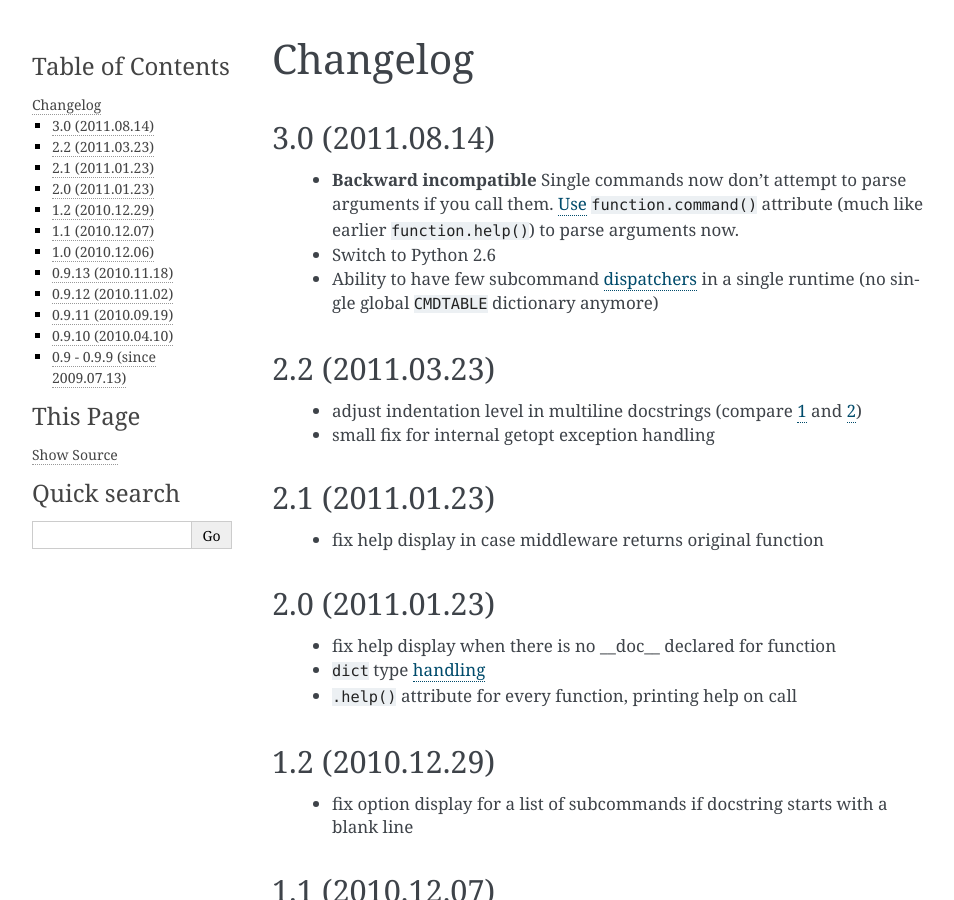
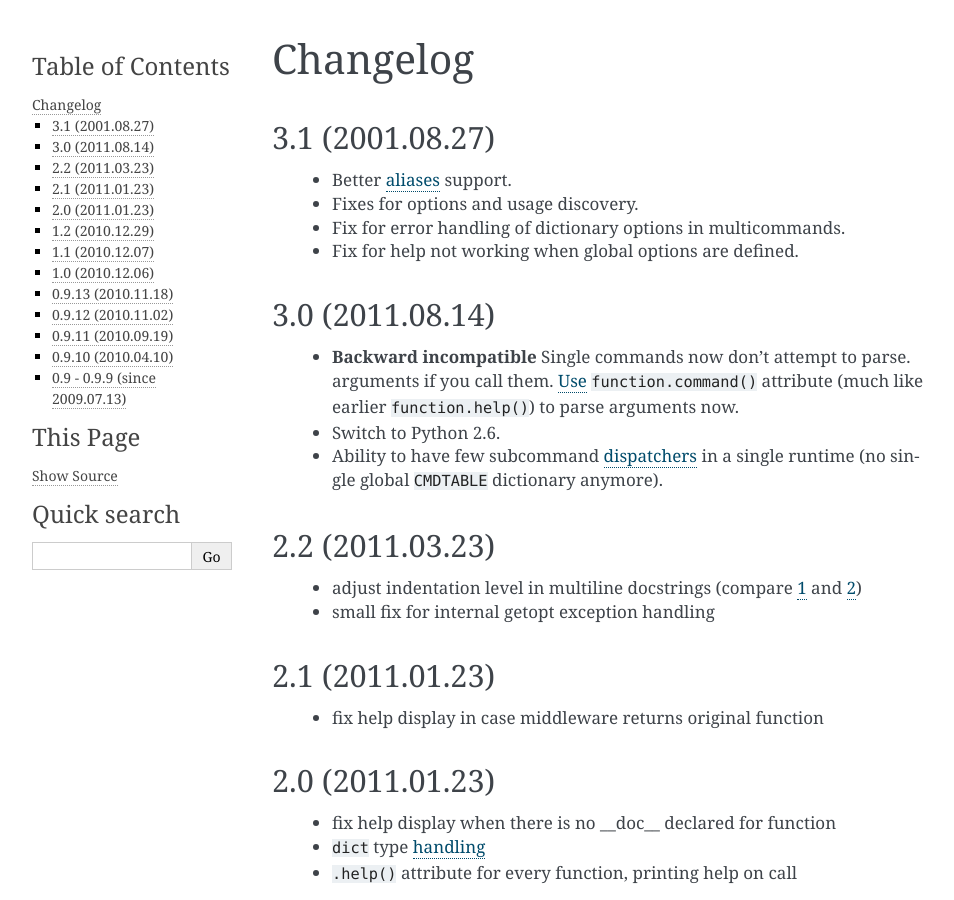
Before and after one commit to piranha/opster, a Sphinx documentation site: the page built from docs/changelog.rst, in a window 1280 px wide and 900 px high. Shown: the whole window, without its empty margins (148-1102 px from the left). Built offline with Sphinx 7.4.7, drawn with Linux system fonts in a browser that asks for light colours; the version number could not be read and is left out.

Commit message:
opster 3.1 ready

```diff
--- a/docs/changelog.rst
+++ b/docs/changelog.rst
@@ -1,18 +1,28 @@
 Changelog
 ---------
+
+3.1 (2001.08.27)
+~~~~~~~~~~~~~~~~
+
+ - Better `aliases`_ support.
+ - Fixes for options and usage discovery.
+ - Fix for error handling of dictionary options in multicommands.
+ - Fix for help not working when global options are defined.
+
+.. _aliases: http://readthedocs.org/docs/opster/en/latest/api.html#opster.command
 
 3.0 (2011.08.14)
 ~~~~~~~~~~~~~~~~
 
- - **Backward incompatible** Single commands now don't attempt to parse
+ - **Backward incompatible** Single commands now don't attempt to parse.
    arguments if you call them. `Use`_ ``function.command()`` attribute (much like
    earlier ``function.help()``) to parse arguments now.
- - Switch to Python 2.6
+ - Switch to Python 2.6.
  - Ability to have few subcommand `dispatchers`_ in a single runtime (no single
-   global ``CMDTABLE`` dictionary anymore)
+   global ``CMDTABLE`` dictionary anymore).
 
-.. _Use: http://solovyov.net/opster/#quick-example
-.. _dispatchers: http://solovyov.net/opster/api.html#opster.Dispatcher
+.. _Use: http://opster.readthedocs.org/en/latest/#quick-example
+.. _dispatchers: http://opster.readthedocs.org/en/latest/api.html#opster.Dispatcher
 
 2.2 (2011.03.23)
 ~~~~~~~~~~~~~~~~
@@ -20,8 +30,8 @@ Changelog
  - adjust indentation level in multiline docstrings (compare `1`_ and `2`_)
  - small fix for internal getopt exception handling
 
-.. _1: http://solovyov.net/opster/tests.html#multihelp1
-.. _2: http://solovyov.net/opster/tests.html#multihelp2
+.. _1: http://opster.readthedocs.org/en/latest/tests.html#multihelp1
+.. _2: http://opster.readthedocs.org/en/latest/tests.html#multihelp2
 
 
 2.1 (2011.01.23)
@@ -36,7 +46,7 @@ Changelog
  - ``dict`` type `handling`_
  - ``.help()`` attribute for every function, printing help on call
 
-.. _handling: http://hg.piranha.org.ua/opster/docs/overview.html#options-processing
+.. _handling: http://opster.readthedocs.org/en/latest/overview.html#options-processing
 
 1.2 (2010.12.29)
 ~~~~~~~~~~~~~~~~
--- a/opster.py
+++ b/opster.py
@@ -8,7 +8,7 @@ from functools import wraps
 
 
 __all__ = ['Dispatcher', 'command', 'dispatch']
-__version__ = '3.0'
+__version__ = '3.1'
 __author__ = 'Alexander Solovyov'
 __email__ = 'alexander@solovyov.net'
 
@@ -95,6 +95,7 @@ class Dispatcher(object):
            only with multiple subcommands
          - ``hide``: if command should be hidden from help listing. Used only
            with multiple subcommands, overrides ``shortlist``
+         - ``aliases``: list of aliases for command
 
         If defined, options should be a list of 4-tuples in format::
 
```
